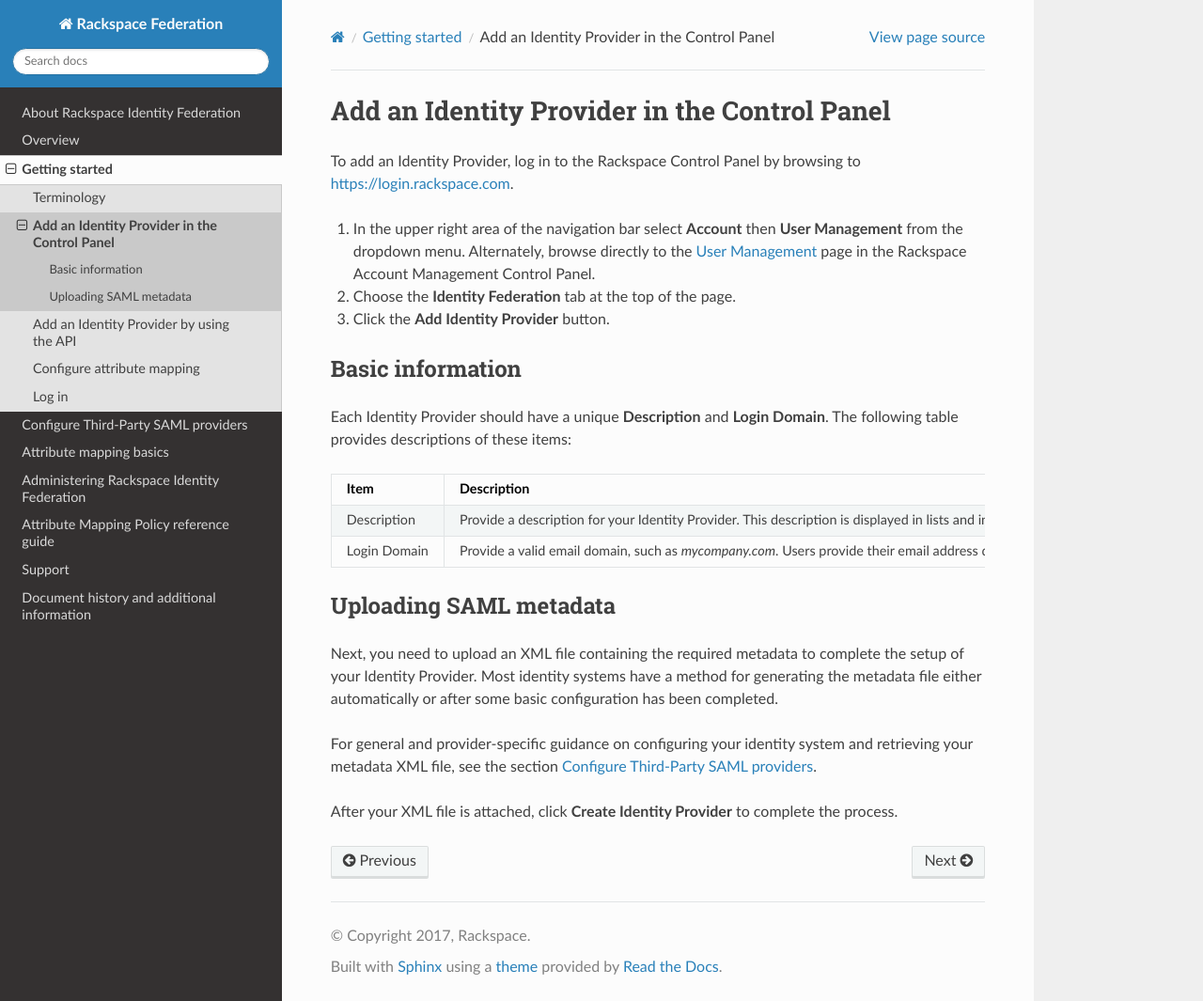
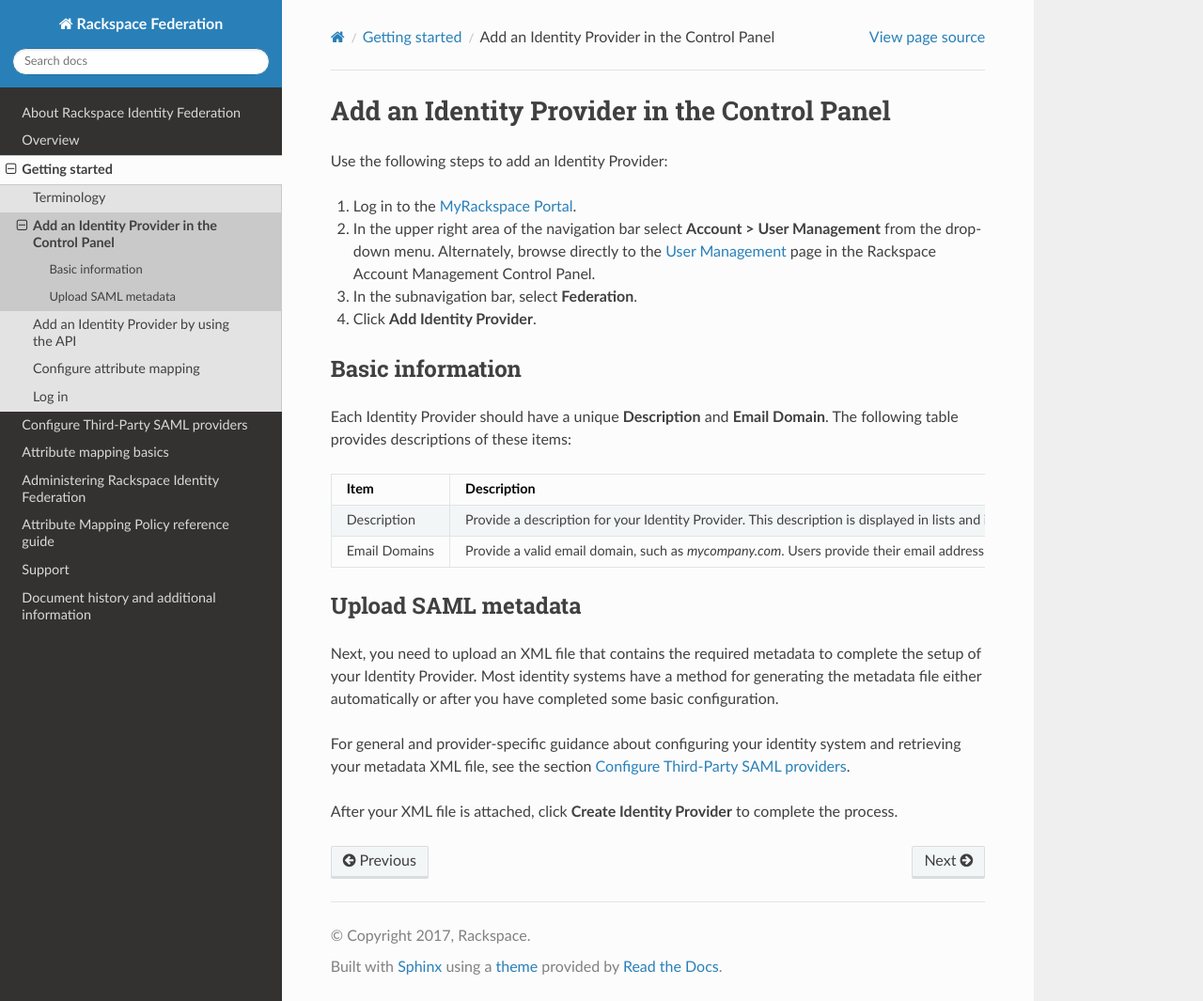
Before and after one commit to rackerlabs/docs-rackspace-federation, a Sphinx documentation site: the page built from doc/gettingstarted/add-idp-cp.rst, in a window 1280 px wide and 1065 px high. Shown: the whole window at 94% size. Built offline with Sphinx 7.4.7 and the Read the Docs theme 2.0.0, drawn with Linux system fonts in a browser that asks for light colours; the version number could not be read and is left out.

```diff
--- a/doc/attribmapping-basics/required-mapping.rst
+++ b/doc/attribmapping-basics/required-mapping.rst
@@ -46,8 +46,7 @@
        |  **0.9.2342.19200300100.1.3"**
    * - **roles**
      - The product RBAC (role-based access control) roles that you want
-       assigned to the user. (Supported for Rackspace Cloud products only at
-       this time.)
+       assigned to the user.
      - YAML array of alphanumeric strings
      - | **Example:**
        |
--- a/doc/config-3p-saml/config-adfs/adfs-attribmapping.rst
+++ b/doc/config-3p-saml/config-adfs/adfs-attribmapping.rst
@@ -18,8 +18,9 @@
 
 |
 
-2. Add a new rule **Select Token-Groups - Unqualified Names** for the LDAP
-attribute with an outgoing claim type of **Group**.
+2. Add a new rule for the **LDAP Attribute** named
+**Token-Groups - Unqualified Names** with an **Outgoing Claim Type** of
+**Group**.
 
 |
 
--- a/doc/gettingstarted/add-idp-cp.rst
+++ b/doc/gettingstarted/add-idp-cp.rst
@@ -4,22 +4,23 @@
 Add an Identity Provider in the Control Panel
 =============================================
 
-To add an |idp|, log in to the Rackspace Control Panel by browsing to
-https://login.rackspace.com.
+Use the following steps to add an |idp|:
 
-1. In the upper right area of the navigation bar select **Account** then
-   **User Management** from the dropdown menu. Alternately, browse
-   directly to the `User Management <https://account.rackspace.com/users>`_ page
-   in the Rackspace Account Management Control Panel.
+1. Log in to the `MyRackspace Portal <https://login.rackspace.com>`_.
 
-2. Choose the **Identity Federation** tab at the top of the page.
+2. In the upper right area of the navigation bar select
+   **Account > User Management** from the drop-down menu. Alternately, browse
+   directly to the `User Management <https://account.rackspace.com/users>`_
+   page in the Rackspace Account Management Control Panel.
 
-3. Click the **Add Identity Provider** button.
+3. In the subnavigation bar, select **Federation**.
+
+4. Click **Add Identity Provider**.
 
 Basic information
 ~~~~~~~~~~~~~~~~~
 
-Each |idp| should have a unique **Description** and **Login Domain**.  The
+Each |idp| should have a unique **Description** and **Email Domain**. The
 following table provides descriptions of these items:
 
 .. list-table::
@@ -31,22 +32,22 @@
    * - Description
      - Provide a description for your |idp|. This description is displayed in
        lists and in other areas in the Control Panel.
-   * - Login Domain
+   * - Email Domains
      - Provide a valid email domain, such as *mycompany.com*. Users provide
        their email address during the federated login process, and their email
        domain is used to identify the |idp| to which they are redirected to
        complete logging in.
 
-Uploading SAML metadata
+Upload SAML metadata
 ~~~~~~~~~~~~~~~~~~~~~~~
 
-Next, you need to upload an XML file containing the required metadata to
+Next, you need to upload an XML file that contains the required metadata to
 complete the setup of your |idp|. Most identity systems have a method for
-generating the metadata file either automatically or after some basic
-configuration has been completed.
+generating the metadata file either automatically or after you have completed
+some basic configuration.
 
-For general and provider-specific guidance on configuring your identity system
-and retrieving your metadata XML file, see the section
+For general and provider-specific guidance about configuring your identity
+system and retrieving your metadata XML file, see the section
 :ref:`index-configuring-3p-saml-ug`.
 
 After your XML file is attached, click **Create Identity Provider** to complete
```
Also changed, not shown: doc/attribmapping-basics/index.rst (+11 -4 lines), doc/administering/managing-idp.rst (line endings or trailing spaces).
